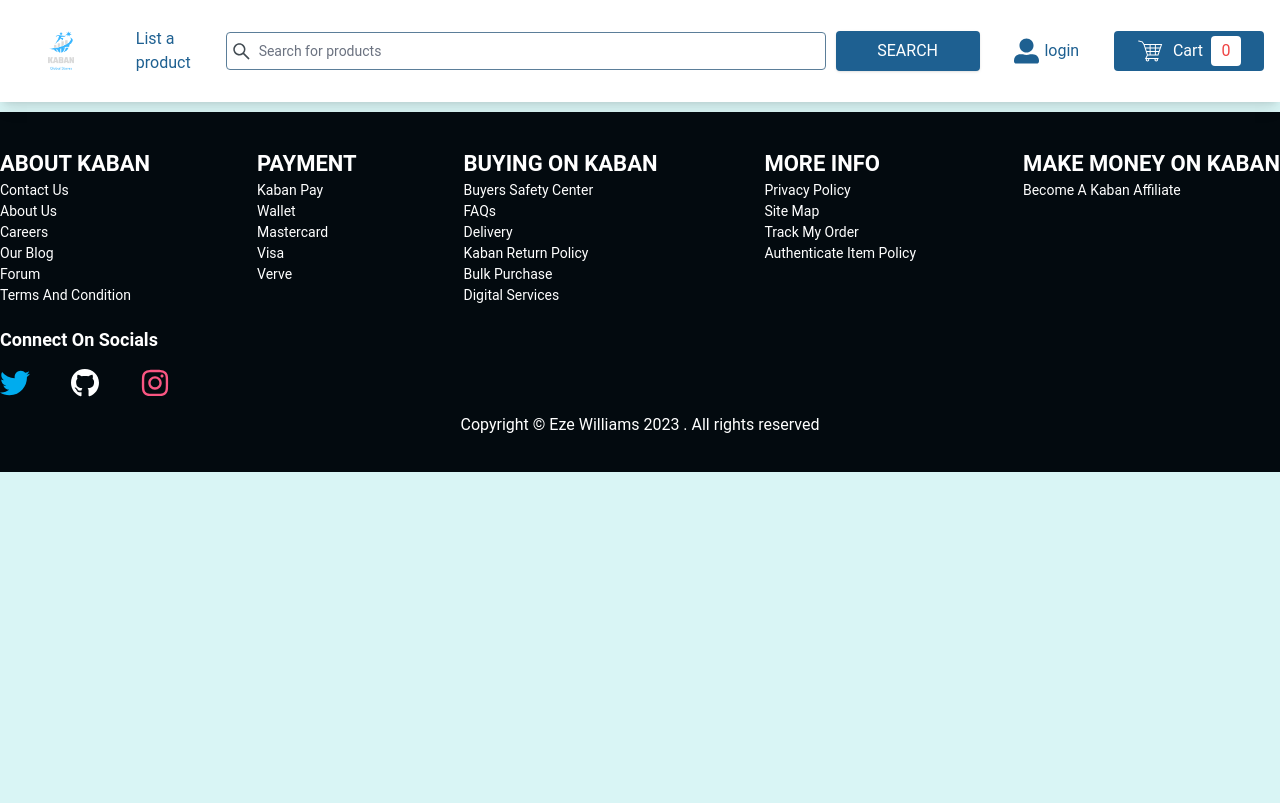
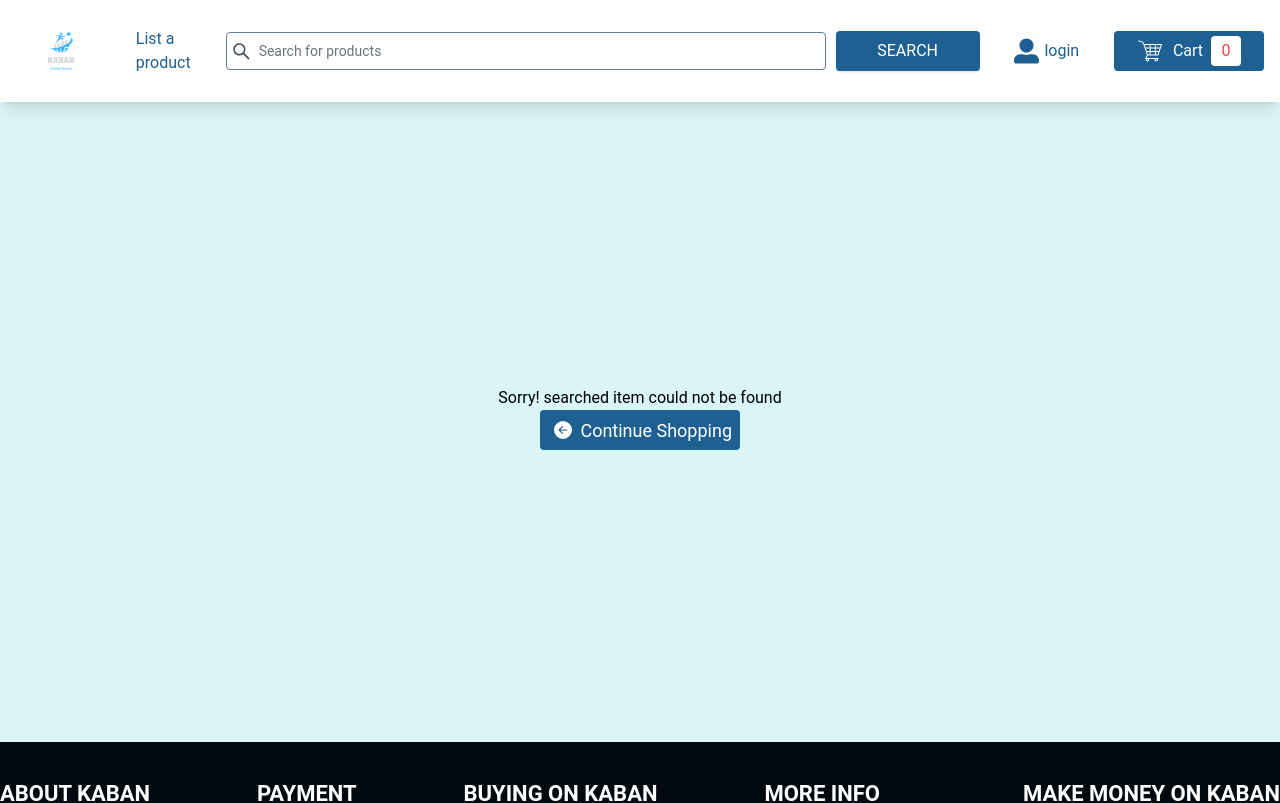
Before and after one commit to mysticwillz/kaban-ecommerce, a React (Create React App) app: page /search/1 in a window 1280 px wide. Shown: the top 803 px of the page. Built offline with nearby package versions, Linux system fonts and the light colour scheme; no server answers; the database is empty.

Commit message:
feat: this commit sets up the sidebar closing, on click of any element

```diff
--- a/src/Components/CategoryListing/CategoryListing.jsx
+++ b/src/Components/CategoryListing/CategoryListing.jsx
@@ -60,7 +60,7 @@
               onClick={(e) => {
                 handleNavigate(e, name, price, id, img, para);
               }}
-              className="flex flex-col   w-[250px] h-[350px] mb-2 mx-2 lg:mx-0 border hover:shadow rounded  bg-white px-4 py-4 cursor-pointer  "
+              className="flex flex-col  w-full  md:w-[250px] h-[350px] mb-2 mx-2 lg:mx-0 border hover:shadow rounded  bg-white px-4 py-4 cursor-pointer  "
             >
               <div className="flex  justify-center items-center w-full h-[170px]   mb-2 ">
                 <img src={img[0]} alt="product " className=" w-full h-full" />
--- /dev/null
+++ b/src/Components/EmptySearch.jsx
@@ -0,0 +1,25 @@
+import React from "react";
+import { BsFillArrowLeftCircleFill } from "react-icons/bs";
+import { useNavigate } from "react-router-dom";
+
+function EmptySearch() {
+  const navigate = useNavigate();
+  return (
+    <main className="flex justify-center items-center w-full h-[80vh]">
+      <div className="flex justify-center flex-col items-center w-full h-full">
+        <h5>Sorry! searched item could not be found </h5>
+        <div
+          onClick={() => {
+            navigate("/");
+          }}
+          className=" mb-2 text-[18px] rounded hover:border hover:border-[#1e6091] bg-[#1e6091] hover:text-[#1e6091] cursor-pointer  text-white hover:bg-[#fff] transition-all duration-300 ease-in flex justify-between  px-2 items-center h-[40px] w-[200px] "
+        >
+          <BsFillArrowLeftCircleFill className="  w-[30px]" />
+          <p> Continue Shopping</p>
+        </div>
+      </div>
+    </main>
+  );
+}
+
+export default EmptySearch;
--- a/src/Components/Items/YouMayLike.jsx
+++ b/src/Components/Items/YouMayLike.jsx
@@ -15,7 +15,7 @@
           return (
             <div
               key={id}
-              className="flex flex-col   w-[250px] h-[350px] mb-2 mx-2 lg:mx-0  border hover:shadow rounded  bg-white px-4 py-4 cursor-pointer  "
+              className="flex flex-col  w-full  md:w-[250px]  mb-2 mx-2 lg:mx-0 border hover:shadow rounded  bg-white px-4 py-4 cursor-pointer  "
             >
               <div className="flex  justify-center items-center w-full h-[170px]   mb-2 ">
                 <img src={img} alt="product " className=" w-full h-full" />
--- a/src/Components/MyListings.jsx
+++ b/src/Components/MyListings.jsx
@@ -52,7 +52,7 @@
             } = product;
 
             return (
-              <section className="flex flex-col   w-[250px] h-[300px] mb-2 mx-1  border hover:shadow rounded  bg-white px-4 py-2 cursor-pointer  ">
+              <section className="flex flex-col  w-full  md:w-[250px] h-[350px] mb-2 mx-2 lg:mx-0 border hover:shadow rounded  bg-white px-4 py-4 cursor-pointer  ">
                 <div
                   key={id}
                   className="flex  justify-center items-center w-full h-[160px]   mb-2 "
--- a/src/Components/Sidebar.jsx
+++ b/src/Components/Sidebar.jsx
@@ -15,6 +15,7 @@
       signOut(auth);
 
       navigate("/");
+      setShowMenu(false);
     } catch (error) {
       toast.error("could not log out");
     }
@@ -40,6 +41,7 @@
           <div
             onClick={() => {
               navigate("/profile");
+              setShowMenu(false);
             }}
             className=" flex items-center mb-4 text-[#1e6091] transition duration-250 ease-in  "
           >
@@ -56,6 +58,7 @@
             <button
               onClick={() => {
                 navigate("/login");
+                setShowMenu(false);
               }}
               className="w-[85px] h-[40px] text-center font-bold py-1 flex items-center justify-center hover:bg-[#1f2d38] transition duration-250 ease-in-out   capitalize   bg-[#1e6091] rounded-sm text-white"
             >
@@ -65,6 +68,7 @@
           <div
             onClick={() => {
               navigate("/profile");
+              setShowMenu(false);
             }}
             className=" flex items-center my-2  hover:text-[#1e6091] transition duration-250 ease-in cursor-pointer "
           >
@@ -78,6 +82,7 @@
             <div
               onClick={() => {
                 navigate("/create-listing");
+                setShowMenu(false);
               }}
               className=" flex items-center my-2  hover:text-[#1e6091] transition duration-250 ease-in cursor-pointer "
             >
@@ -98,6 +103,7 @@
                   key={id}
                   onClick={() => {
                     navigate(`/category/${category}`);
+                    setShowMenu(false);
                   }}
                   className=" flex items-center my-2  hover:text-[#1e6091] transition duration-250 ease-in cursor-pointer "
                 >
--- a/src/Pages/SearchResult.jsx
+++ b/src/Pages/SearchResult.jsx
@@ -1,6 +1,7 @@
 import React, { useContext } from "react";
 import { useDispatch } from "react-redux";
 import { useNavigate, useParams } from "react-router-dom";
+import EmptySearch from "../Components/EmptySearch";
 import { FetchContext } from "../Context/FetchContext";
 import { Split } from "../Molecules/splitterFunction";
 import { cartActions } from "../Store/CartSlice";
@@ -47,7 +48,9 @@
     );
   };
 
-  return (
+  return searchListings.length === 0 ? (
+    <EmptySearch />
+  ) : (
     <>
       <main className="  flex items-center  justify-center md:justify-between mx-auto   w-full max-w-7xl flex-wrap p-0  mt-[10px]">
         {searchListings?.map((product) => {
```
